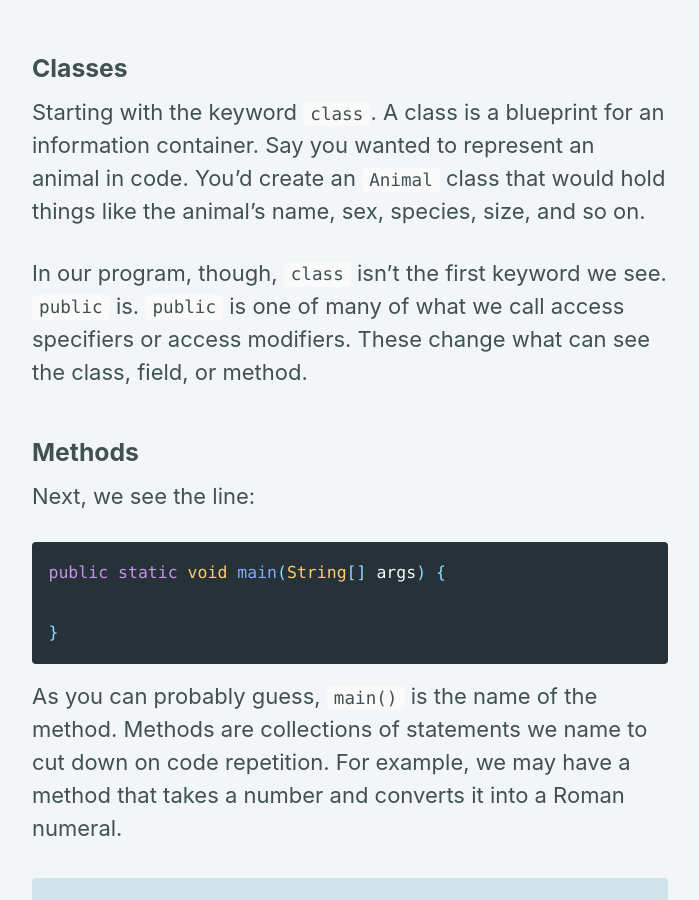
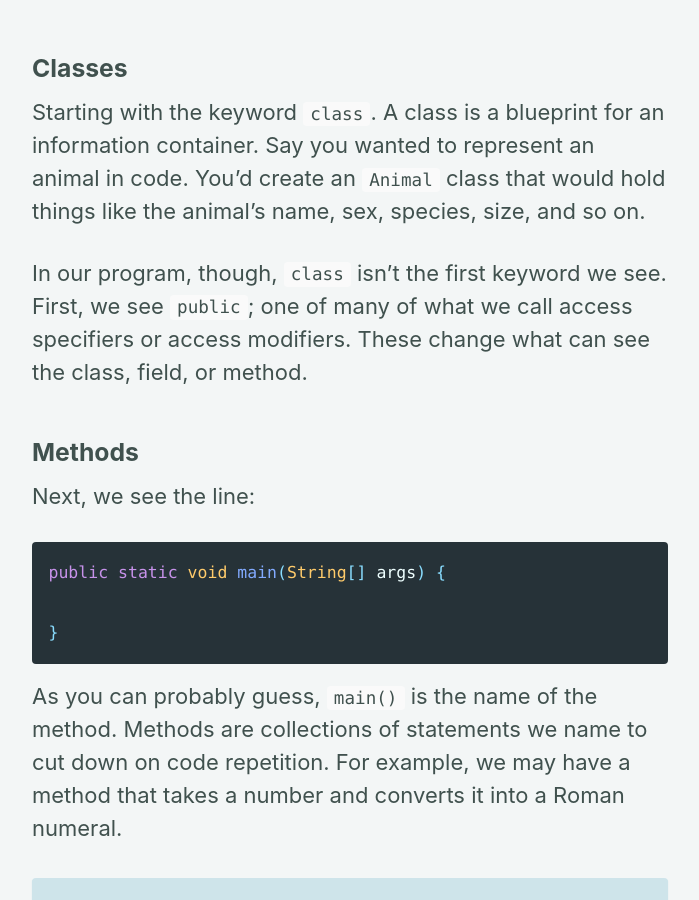
Before and after one commit to J051333/j051333.github.io, a Jekyll site: the page built from _posts/2022-04-20-First-Java-Program.md, in a window 1280 px wide and 900 px high, scrolled down 2656 px. Shown: the whole window, without its empty margins (290-989 px from the left). Built offline with Jekyll 4.4.1, drawn with Linux system fonts in a browser that asks for light colours; cached includes are drawn as plain includes.

Commit message:
Update 2022-04-20-First-Java-Program.md

```diff
--- a/_posts/2022-04-20-First-Java-Program.md
+++ b/_posts/2022-04-20-First-Java-Program.md
@@ -84,7 +84,7 @@ Alright, now that we've written some code, lets talk about what that code means.
 
 Starting with the keyword `class`. A class is a blueprint for an information container. Say you wanted to represent an animal in code. You'd create an `Animal` class that would hold things like the animal's name, sex, species, size, and so on.
 
-In our program, though, `class` isn't the first keyword we see. `public` is. `public` is one of many of what we call access specifiers or access modifiers. These change what can see the class, field, or method.
+In our program, though, `class` isn't the first keyword we see. First, we see `public`; one of many of what we call access specifiers or access modifiers. These change what can see the class, field, or method.
 
 ### Methods
 
```
